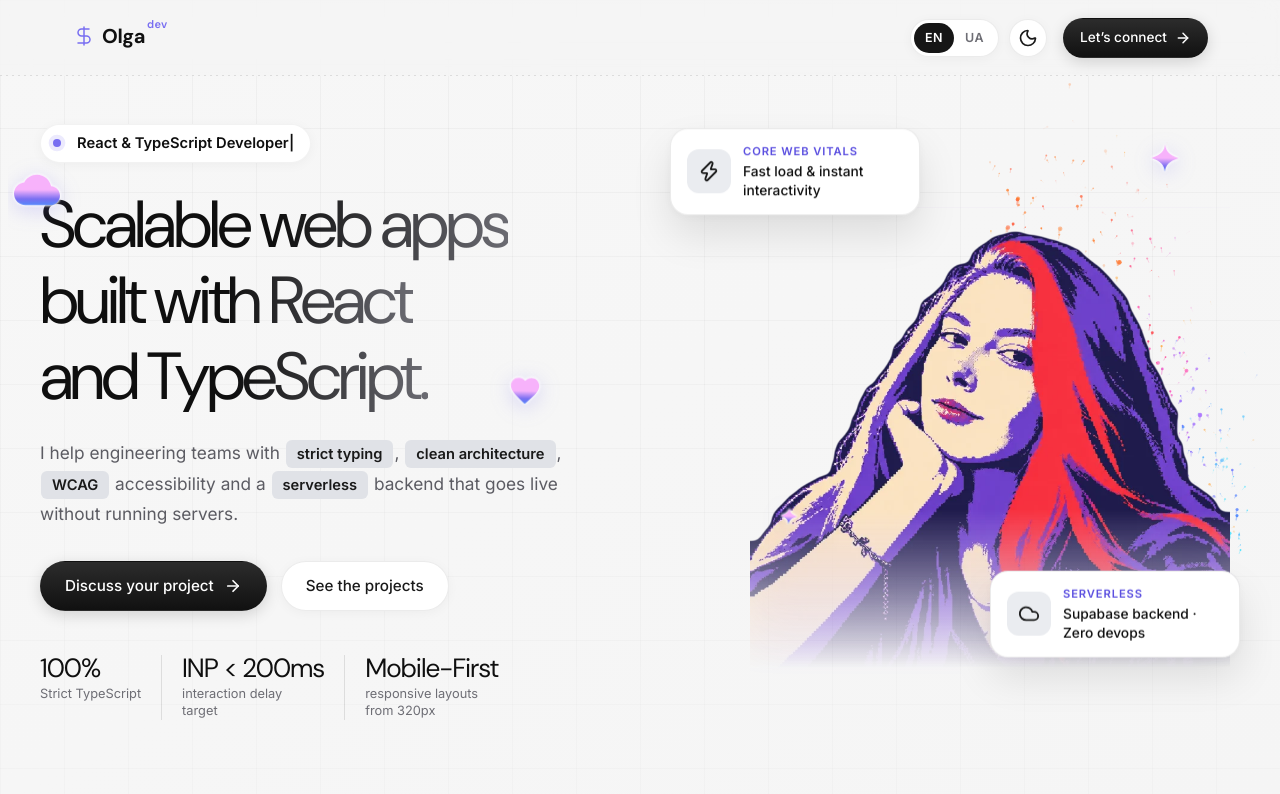
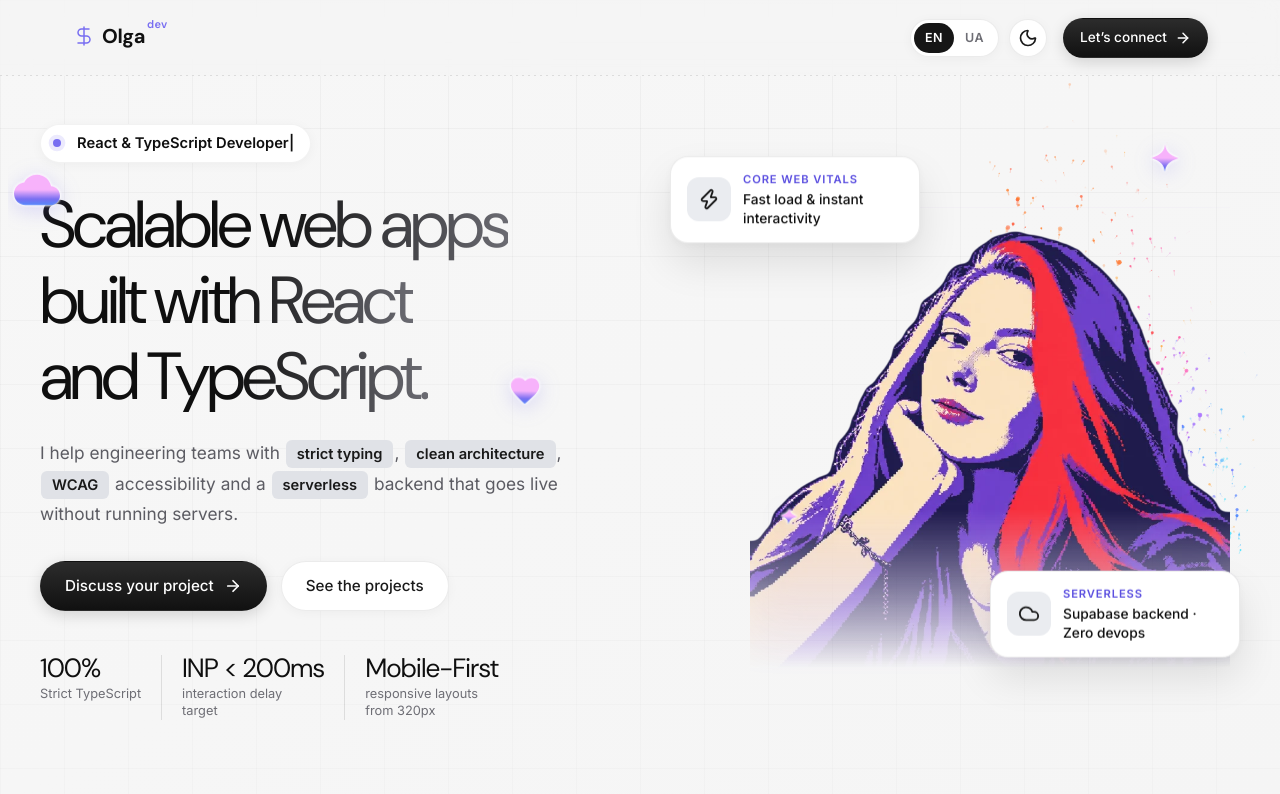
Before and after one commit to AlucardYagamiGame/olga-portfolio, a React (Vite) app: page / in a window 1280 px wide. Shown: the top 794 px of the page. Built offline with nearby package versions, Linux system fonts and the light colour scheme.

Commit message:
style: adjust hero badges alignment and spacing

```diff
--- a/src/sections/Hero/Hero.module.scss
+++ b/src/sections/Hero/Hero.module.scss
@@ -452,6 +452,11 @@
   top: 0;
   left: -14%;
 
+  // Desktop: keep the card from sitting above the title cloud
+  @media (min-width: $breakpoint-tablet + 1) {
+    top: 28px;
+  }
+
   @include on-tablet {
     left: -8%;
   }
```
